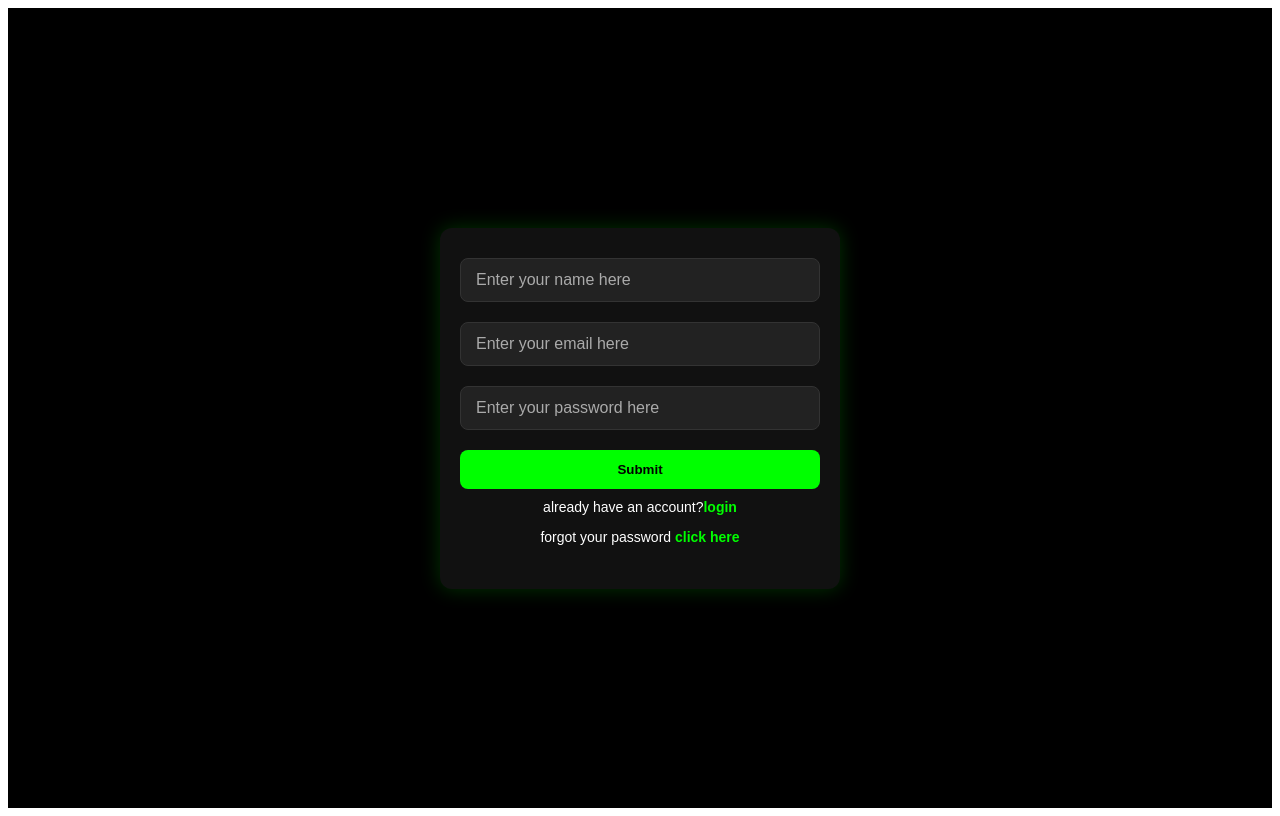
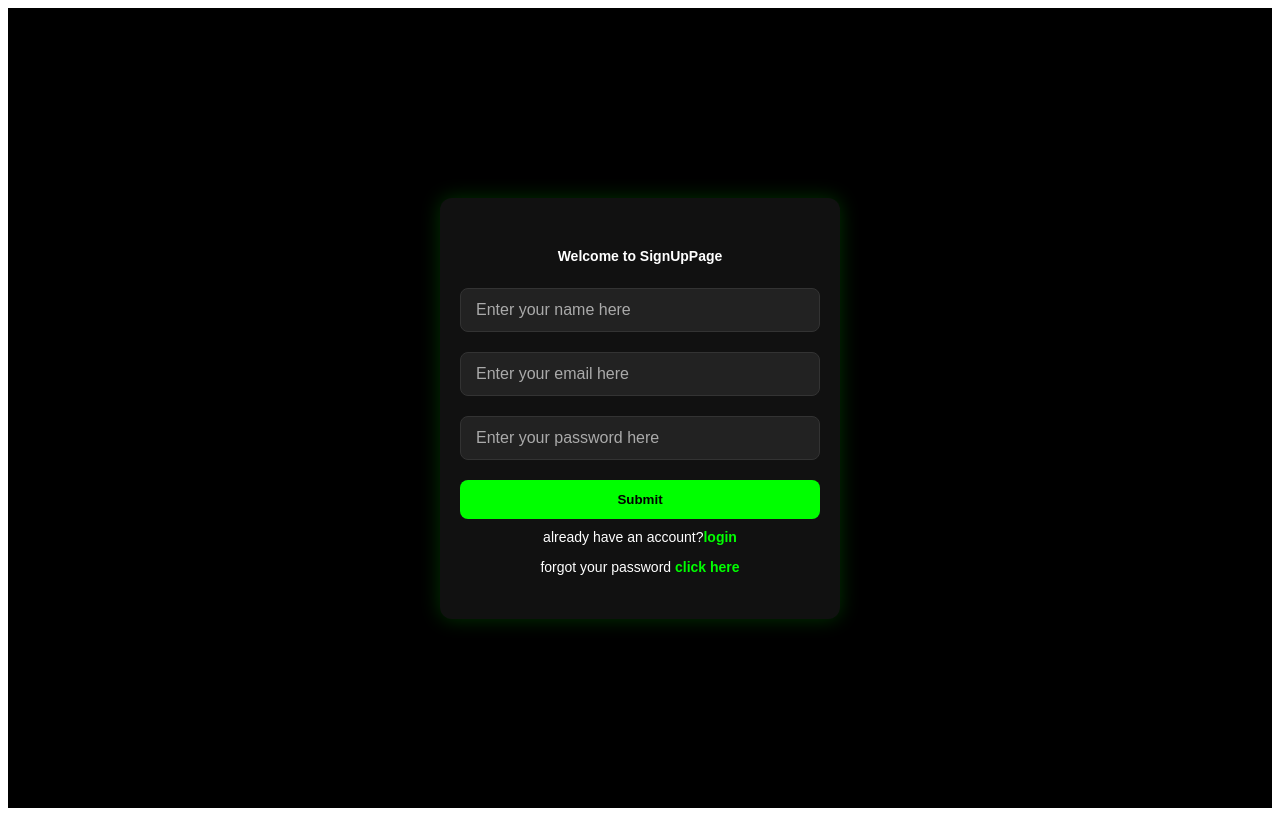
Before and after one commit to Harshwardhan-1/Library_Management_System-Frontend, a React app in the folder frontend/: page / in a window 1280 px wide. Built offline with nearby package versions, Linux system fonts and the light colour scheme; no server answers; the HTML template or start-up script is replaced by a standard one.

Commit message:
add styles for pages

```diff
--- a/frontend/src/components/SignUpPage.css
+++ b/frontend/src/components/SignUpPage.css
@@ -110,3 +110,11 @@
         font-size: 13px;
     }
 }
+
+.signup-welcome {
+    font-size: 24px;
+    font-weight: bold;
+    color: #1e90ff;
+    text-align: center;
+    padding: 10px 0;
+}
--- a/frontend/src/components/SignUpPage.jsx
+++ b/frontend/src/components/SignUpPage.jsx
@@ -32,6 +32,7 @@ export default function SignUpPage(){
         <>
             <div className="signup-page-container">
             <div className="signup-form-wrapper">
+                <p  className="signup-welcome">Welcome to SignUpPage</p>
         <form onSubmit={handle} className="signup-form">
             <input type="text" placeholder="Enter your name here"  onChange={(e)=>setName(e.target.value)}/>
             <input type="email" placeholder="Enter your email here" onChange={(e)=>setGmail(e.target.value)} />
```
